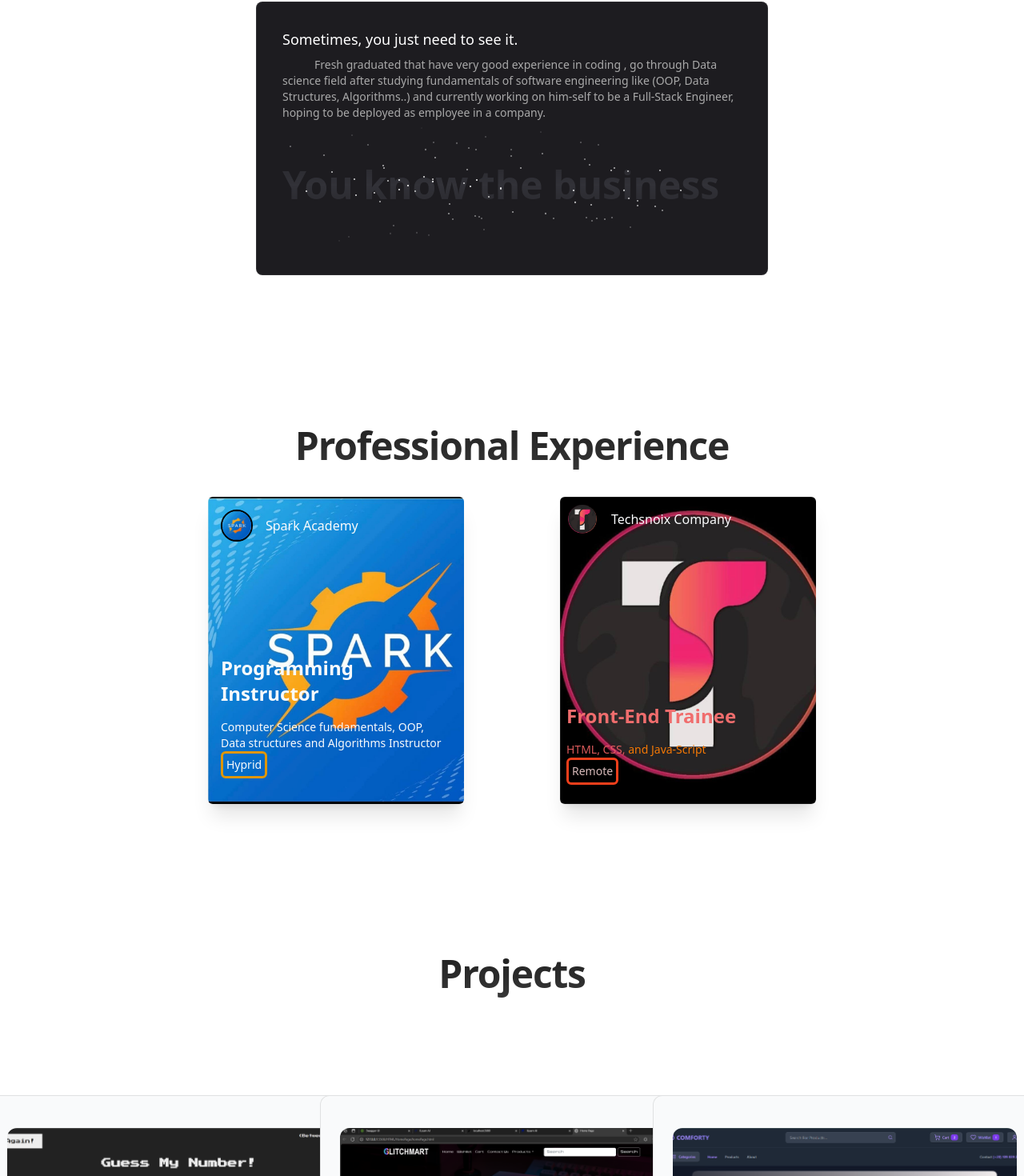
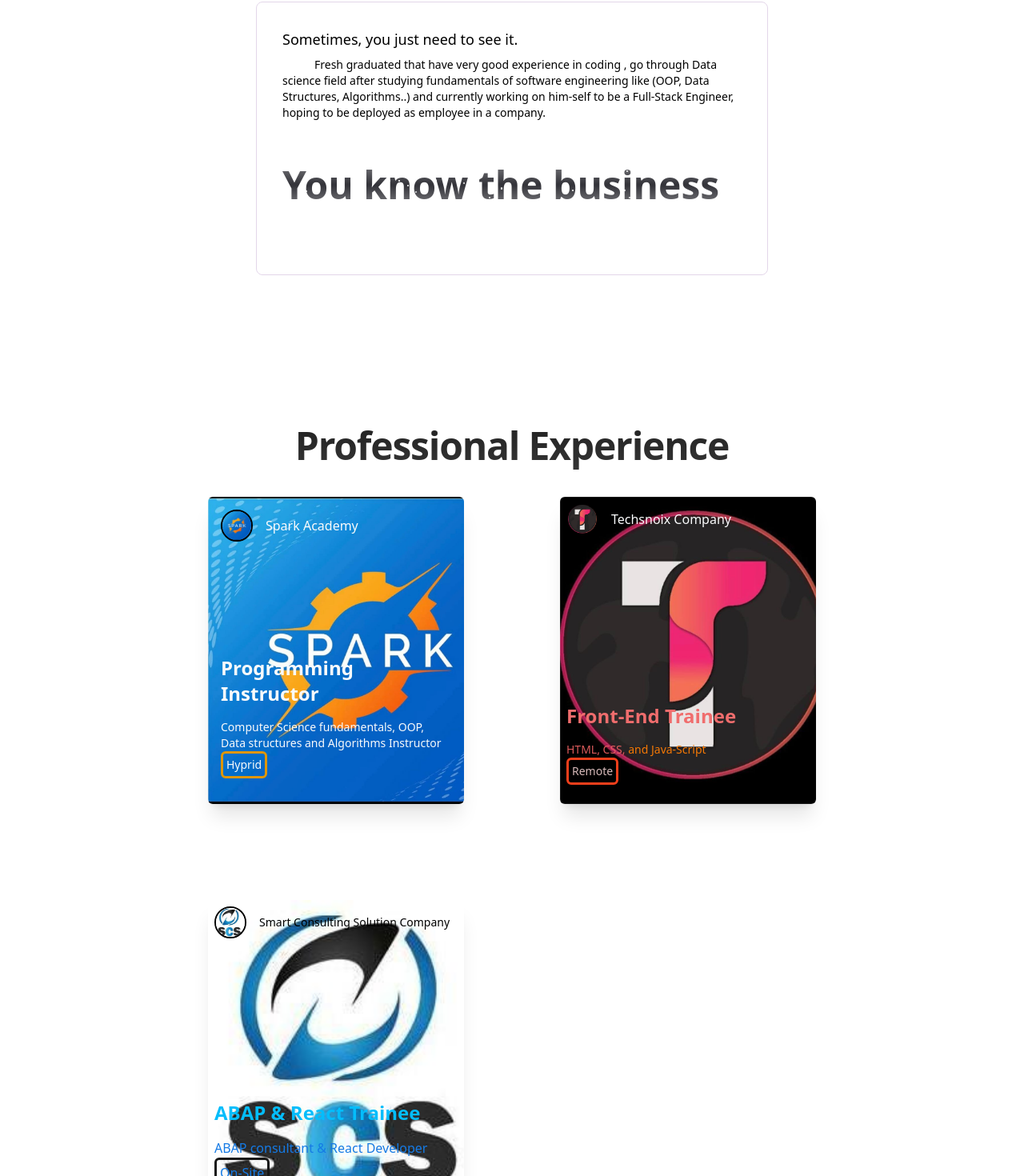
Before and after one commit to hussienfci/Protofolio, a Next.js app: page / in a window 1280 px wide. Shown: the part 1211-2681 px from the top of the page at 80% size. Built offline with nearby package versions, Linux system fonts and the light colour scheme.

Commit message:
update made to handle light mode

```diff
--- a/_components/normal/AboutSection.tsx
+++ b/_components/normal/AboutSection.tsx
@@ -21,7 +21,7 @@ export default function AboutSection(){
 function TextRevealCardPreview() {
 
   return (
-    <div  className="flex items-center justify-center h-[20rem] rounded-2xl w-full">
+    <div  className="flex items-center justify-center h-[20rem] rounded-2xl w-full  ">
       <TextRevealCard
         text="You know the business"
         revealText="I know the chemistry "
--- /dev/null
+++ b/_components/normal/CompetitionsSection.tsx
@@ -0,0 +1,116 @@
+import React from 'react'
+import { cn } from '../../lib/utils'
+
+function CompetitionsSection() {
+  return (
+    <div id="compExp" className="mx-auto max-w-sm px-4 py-20 font-sans antialiased md:max-w-4xl md:px-8 lg:px-12">
+
+    <h1 className="mt-[5rem] bg-clip-text text-transparent text-center bg-gradient-to-b from-neutral-900 to-neutral-700 dark:from-neutral-600 dark:to-white text-l md:text-2xl lg:text-5xl font-sans py-2 md:py-10 relative z-20 font-bold tracking-tight">
+        Competitions
+    </h1>
+        <div className="relative grid grid-cols-1 gap-10 md:grid-cols-2 lg:grid-cols-3 justify-items-center">
+        <div className="max-w-xs w-full group/card">
+            <div
+                className={cn(
+                " cursor-pointer overflow-hidden relative card h-96 rounded-md shadow-xl  max-w-sm mx-auto backgroundImage flex flex-col justify-between p-4",
+                `bg-[url(/Spark.jpeg)] bg-cover`
+            )}
+            >
+                <div className="flex absolute w-full h-full top-0 left-0 transition duration-300 group-hover/card:bg-black opacity-60"></div>
+                <div className="flex flex-row items-center space-x-4 z-10">
+                <img
+                    height="100"
+                    width="100"
+                    alt="Avatar"
+                    src="/Spark.jpeg"
+                    className="h-10 w-10 rounded-full border-2 object-cover"
+                />
+                <div className="flex flex-col">
+                    <p className="font-normal text-base text-gray-50 relative z-10">
+                    Spark Academy
+                    </p>
+                    </div>
+                </div>
+                <div className="text content">
+                <h1 className="font-bold text-xl md:text-2xl text-gray-50 relative z-10">
+                    Programming Instructor
+                </h1>
+                <p className="font-normal text-sm text-gray-50 relative z-10 my-4">
+                    <span>Computer Science fundamentals, OOP, Data structures and Algorithms Instructor
+                    </span><br /><span className="inline-block border-3 border-[#df9606] rounded-md p-1">Hyprid</span>
+                </p>
+                </div>
+            </div>
+        </div>
+        <div className=" flex flex-col justify-between py-0">
+            <div
+                className={cn(
+                " cursor-pointer overflow-hidden relative card h-96 rounded-md shadow-xl  max-w-sm mx-auto backgroundImage flex flex-col justify-between p-2",
+                `bg-[url(/TechSnoix.jpeg)] bg-cover max-w-xs w-full group/card`
+            )}
+            >
+                <div className="absolute w-full h-full top-0 left-0 transition duration-300 group-hover/card:bg-black opacity-60"></div>
+                <div className="flex flex-row items-center space-x-4 z-10">
+                <img
+                    height="100"
+                    width="100"
+                    alt="Avatar"
+                    src="/TechSnoix.jpeg"
+                    className="h-10 w-10 rounded-full border-2 object-cover"
+                />
+                <div className="flex flex-col">
+                    <p className="font-normal text-base text-gray-50 relative z-10">
+                    Techsnoix Company
+                    </p>
+                </div>
+                </div>
+                <div className="text content">
+                <h1 className="font-bold text-xl md:text-2xl text-[#f06d6d] relative z-10">
+                    Front-End Trainee
+                </h1>
+                <p className="font-normal text-sm text-[#f3d2d2e2] relative z-10 my-4">
+                        <span className="text-[#f66565e2]">HTML, CSS, <span className="text-[#f67905]">and Java-Script</span>
+                    </span><br /><span className="inline-block border-3 border-[#f43f1b] rounded-md p-1">Remote</span>
+                </p>
+                </div>
+            </div>
+        </div>
+        <div className=" flex flex-col justify-between py-0">
+            <div
+                className={cn(
+                " cursor-pointer overflow-hidden relative card h-96 rounded-md shadow-xl  max-w-sm mx-auto backgroundImage flex flex-col justify-between p-2",
+                `bg-[url(/SCS.jpg)] bg-cover max-w-2xl w-full object-contain group/card`
+            )}
+            >
+                <div className="absolute w-full h-full top-0 left-0 transition duration-300 group-hover/card:bg-black opacity-60"></div>
+                <div className="flex flex-row items-center space-x-4 z-10">
+                <img
+                    height="100"
+                    width="100"
+                    alt="Avatar"
+                    src="/SCS.jpg"
+                    className="h-10 w-10 rounded-full border-2 object-cover"
+                />
+                <div className="flex flex-col">
+                    <p className="font-normal text-sm text-black relative z-10">
+                    Smart Consulting Solution Company
+                    </p>
+                </div>
+                </div>
+                <div className="text content">
+                <h1 className="font-bold text-xl md:text-2xl text-[#04bdfb] relative z-10">
+                    ABAP & React Trainee
+                </h1>
+                <p className="font-normal text-md text-[#f3d2d2e2] relative z-50 my-4">
+                        <span className="text-[#157ae5]">ABAP consultant<span className="text-[#157ae5] z-50"> & React Developer</span>
+                    </span><br /><span className="inline-block border-3 border-[#171716] rounded-md p-1 text-[#157ae5] ">On-Site</span>
+                </p>
+                </div>
+            </div>
+        </div>
+        </div>
+    </div>
+  )
+}
+
+export default CompetitionsSection
--- a/_components/normal/ProfessionalExp.tsx
+++ b/_components/normal/ProfessionalExp.tsx
@@ -6,9 +6,9 @@ function ProfessionalExp() {
     return (
     <div id="proExp" className="mx-auto max-w-sm px-4 py-20 font-sans antialiased md:max-w-4xl md:px-8 lg:px-12">
 
-        <h1 className="mt-[5rem] bg-clip-text text-transparent text-center bg-gradient-to-b from-neutral-900 to-neutral-700 dark:from-neutral-600 dark:to-white text-l md:text-2xl lg:text-5xl font-sans py-2 md:py-10 relative z-20 font-bold tracking-tight">
-        Professional Experience
-        </h1>
+          <h1 className="mt-[5rem] bg-clip-text text-transparent text-center bg-gradient-to-b from-neutral-900 to-neutral-700 dark:from-neutral-600 dark:to-white text-l md:text-2xl lg:text-5xl font-sans py-2 md:py-10 relative z-20 font-bold tracking-tight">
+            Professional Experience
+          </h1>
           <div className="relative grid grid-cols-1 gap-30  md:grid-cols-2">
             <div className="max-w-xs w-full group/card">
                 <div
@@ -76,8 +76,41 @@ function ProfessionalExp() {
                     </div>
                 </div>
             </div>
+            <div className=" flex flex-col justify-between py-0">
+             <div
+                    className={cn(
+                    " cursor-pointer overflow-hidden relative card h-96 rounded-md shadow-xl  max-w-sm mx-auto backgroundImage flex flex-col justify-between p-2",
+                    `bg-[url(/SCS.jpg)] bg-cover max-w-2xl w-full object-contain group/card`
+                )}
+                >
+                    <div className="absolute w-full h-full top-0 left-0 transition duration-300 group-hover/card:bg-black opacity-60"></div>
+                    <div className="flex flex-row items-center space-x-4 z-10">
+                    <img
+                        height="100"
+                        width="100"
+                        alt="Avatar"
+                        src="/SCS.jpg"
+                        className="h-10 w-10 rounded-full border-2 object-cover"
+                    />
+                    <div className="flex flex-col">
+                        <p className="font-normal text-sm text-black relative z-10">
+                        Smart Consulting Solution Company
+                        </p>
+                    </div>
+                    </div>
+                    <div className="text content">
+                    <h1 className="font-bold text-xl md:text-2xl text-[#04bdfb] relative z-10">
+                        ABAP & React Trainee
+                    </h1>
+                    <p className="font-normal text-md text-[#f3d2d2e2] relative z-50 my-4">
+                           <span className="text-[#157ae5]">ABAP consultant<span className="text-[#157ae5] z-50"> & React Developer</span>
+                        </span><br /><span className="inline-block border-3 border-[#171716] rounded-md p-1 text-[#157ae5] ">On-Site</span>
+                    </p>
+                    </div>
+                </div>
+            </div>
           </div>
-        </div>
+    </div>
 
   )
 }
--- a/_components/normal/ProjectsSection.tsx
+++ b/_components/normal/ProjectsSection.tsx
@@ -38,7 +38,7 @@ const projects = [
     {
         img:"/Ilearn.png"  ,
         title:"Ilearn site (freelance)"  ,
-        url:"#"
+        url:"https://aiilearn.site"
     } ,
 
  ];
--- a/_components/normal/SkillsSection.tsx
+++ b/_components/normal/SkillsSection.tsx
@@ -72,7 +72,7 @@ const iconVariants = {
 
 export default function SkillsSection(): JSX.Element {
   return (
-    <section className="pb-12 px-6 bg-black dark:bg-black" id="skills">
+    <section className="pb-12 px-6 bg-white dark:bg-black" id="skills">
       <div className="max-w-6xl mx-auto">
         <h2 className="mt-[5rem] bg-clip-text text-transparent text-center bg-gradient-to-b from-neutral-900 to-neutral-700 dark:from-neutral-600 dark:to-white text-l md:text-2xl lg:text-5xl font-sans py-2 md:py-10 relative z-20 font-bold tracking-tight">
           Skills
--- a/_components/ui/text-reveal-card.tsx
+++ b/_components/ui/text-reveal-card.tsx
@@ -68,7 +68,7 @@ export const TextRevealCard = ({
       onTouchMove={touchMoveHandler}
       ref={cardRef}
       className={cn(
-        "bg-[#1d1c20] border border-white/[0.08] w-[40rem] rounded-lg p-8 relative overflow-hidden",
+        "dark:bg-[#1d1c20] border border-[#e3d6e9] dark:border dark:border-white/[0.08] w-[40rem] rounded-lg p-8 relative overflow-hidden",
         className
       )}
     >
@@ -90,11 +90,11 @@ export const TextRevealCard = ({
                 }
           }
           transition={isMouseOver ? { duration: 0 } : { duration: 0.4 }}
-          className="absolute bg-[#1d1c20] z-20  will-change-transform"
+          className="absolute bg-white dark:bg-[#1d1c20] z-20  will-change-transform"
         >
           <p
             style={{
-              textShadow: "4px 4px 15px rgba(0,0,0,0.5)",
+              textShadow: "4px 4px 15px rgba(0,0,0,50.0)",
             }}
             className="text-base sm:text-[3rem] py-10 font-bold text-white bg-clip-text text-transparent bg-gradient-to-b from-white to-neutral-300"
           >
@@ -109,7 +109,7 @@ export const TextRevealCard = ({
             opacity: widthPercentage > 0 ? 1 : 0,
           }}
           transition={isMouseOver ? { duration: 0 } : { duration: 0.4 }}
-          className="h-40 w-[8px] bg-gradient-to-b from-transparent via-neutral-800 to-transparent absolute z-50 will-change-transform"
+          className="h-40 w-[8px] bg-gradient-to-b from-transparent via-[#bec5d1] dark:via-neutral-800 to-transparent absolute z-50 will-change-transform"
         ></motion.div>
 
         <div className=" overflow-hidden [mask-image:linear-gradient(to_bottom,transparent,white,transparent)]">
@@ -131,7 +131,7 @@ export const TextRevealCardTitle = ({
   className?: string;
 }) => {
   return (
-    <h2 className={twMerge("text-white text-lg mb-2", className)}>
+    <h2 className={twMerge("dark:text-white text-lg mb-2", className)}>
       {children}
     </h2>
   );
@@ -145,7 +145,7 @@ export const TextRevealCardDescription = ({
   className?: string;
 }) => {
   return (
-    <p className={twMerge("text-[#a9a9a9] text-sm", className)}>{children}
+    <p className={twMerge("dark:text-[#a9a9a9] text-sm", className)}>{children}
 
     </p>
 
```
Also changed, not shown: public/SCS.jpg (added).
